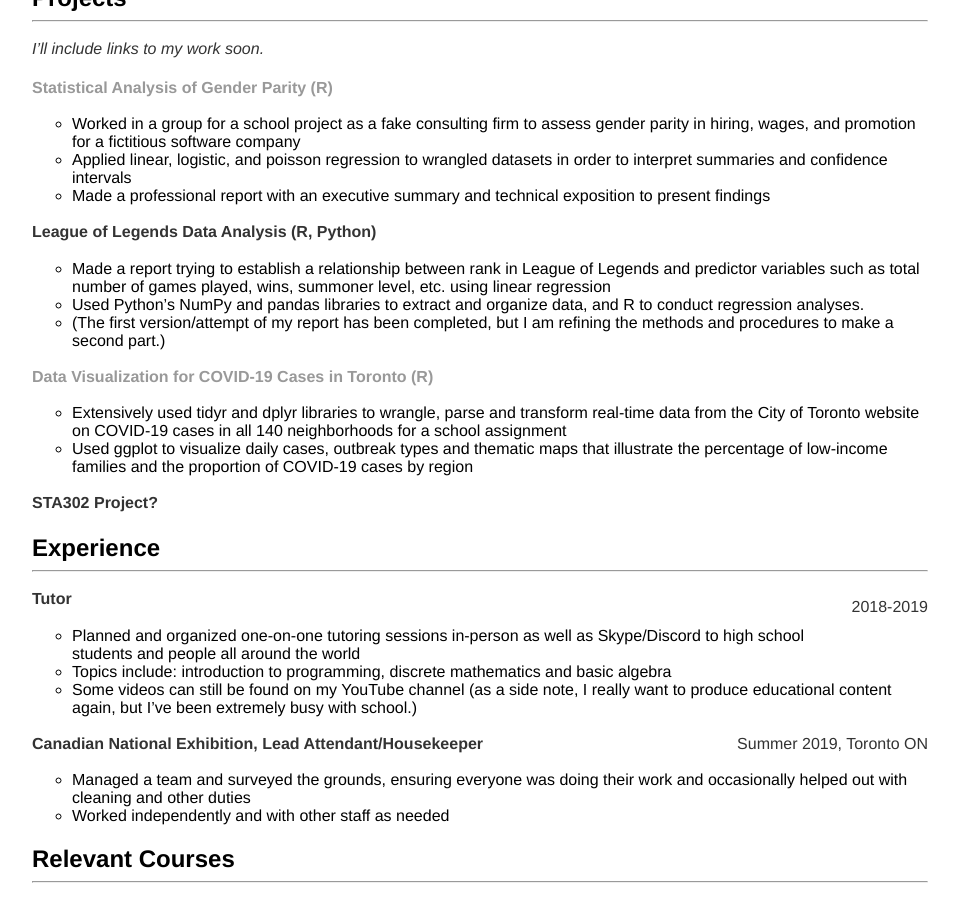
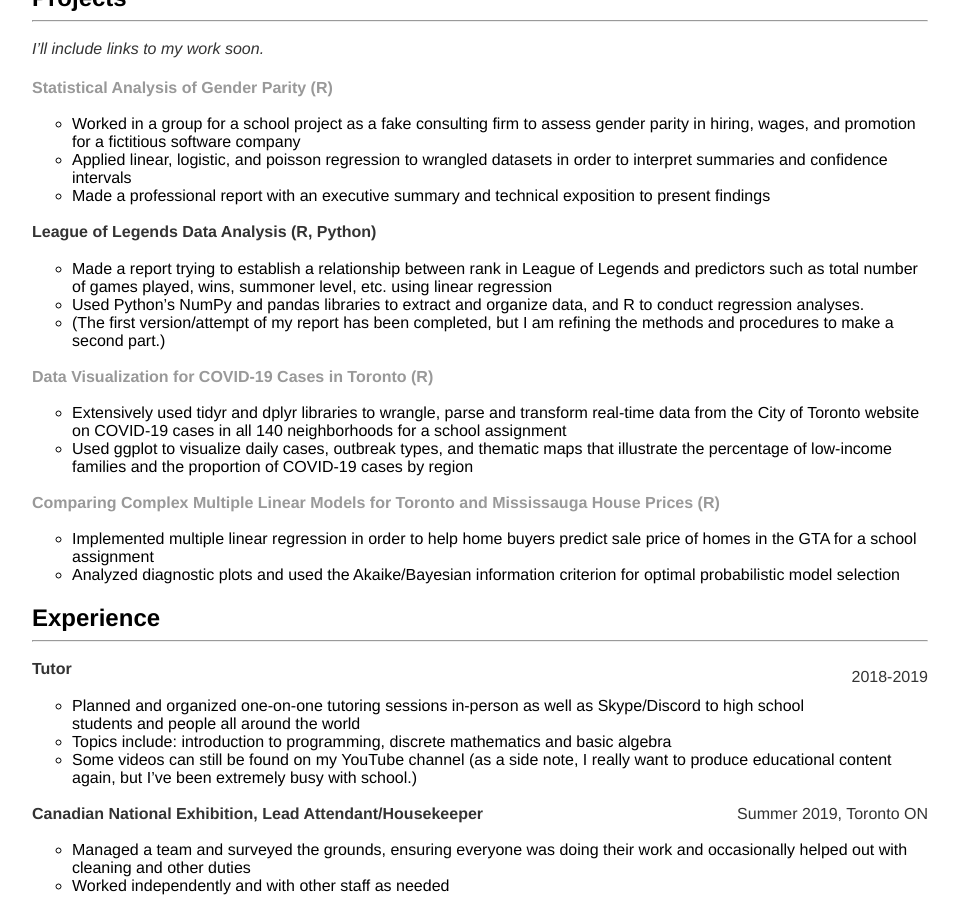
Before and after one commit to TheGort/thegort.github.io, a Jekyll site: the page built from cv.md, in a window 1280 px wide and 900 px high, scrolled down 694 px. Shown: the whole window, without its empty margins (160-1119 px from the left). Built offline with Jekyll 4.4.1, drawn with Linux system fonts in a browser that asks for light colours.

Commit message:
Updated CV section

```diff
--- a/cv.md
+++ b/cv.md
@@ -35,15 +35,17 @@ _I'll include links to my work soon._
 * Made a professional report with an executive summary and technical exposition to present findings
 
 **League of Legends Data Analysis (R, Python)**
-* Made a report trying to establish a relationship between rank in League of Legends and predictor variables such as total number of games played, wins, summoner level, etc. using linear regression
+* Made a report trying to establish a relationship between rank in League of Legends and predictors such as total number of games played, wins, summoner level, etc. using linear regression
 * Used Python's NumPy and pandas libraries to extract and organize data, and R to conduct regression analyses.
 * (The first version/attempt of my report has been completed, but I am refining the methods and procedures to make a second part.)
 
 [**Data Visualization for COVID-19 Cases in Toronto (R)**]({{ site.url }}/assets/sta303_data-exploration_final.pdf){:target="_blank"}
 * Extensively used tidyr and dplyr libraries to wrangle, parse and transform real-time data from the City of Toronto website on COVID-19 cases in all 140 neighborhoods for a school assignment
-* Used ggplot to visualize daily cases, outbreak types and thematic maps that illustrate the percentage of low-income families and the proportion of COVID-19 cases by region
+* Used ggplot to visualize daily cases, outbreak types, and thematic maps that illustrate the percentage of low-income families and the proportion of COVID-19 cases by region
 
-**STA302 Project?**
+[**Comparing Complex Multiple Linear Models for Toronto and Mississauga House Prices (R)**]({{ site.url }}/assets/sta302_a3.pdf){:target="_blank"}
+* Implemented multiple linear regression in order to help home buyers predict sale price of homes in the GTA for a school assignment
+* Analyzed diagnostic plots and used the Akaike/Bayesian information criterion for optimal probabilistic model selection
 
 ## Experience
 ----
```
Also changed, not shown: about.md (+3 -3 lines), 1 other file.
